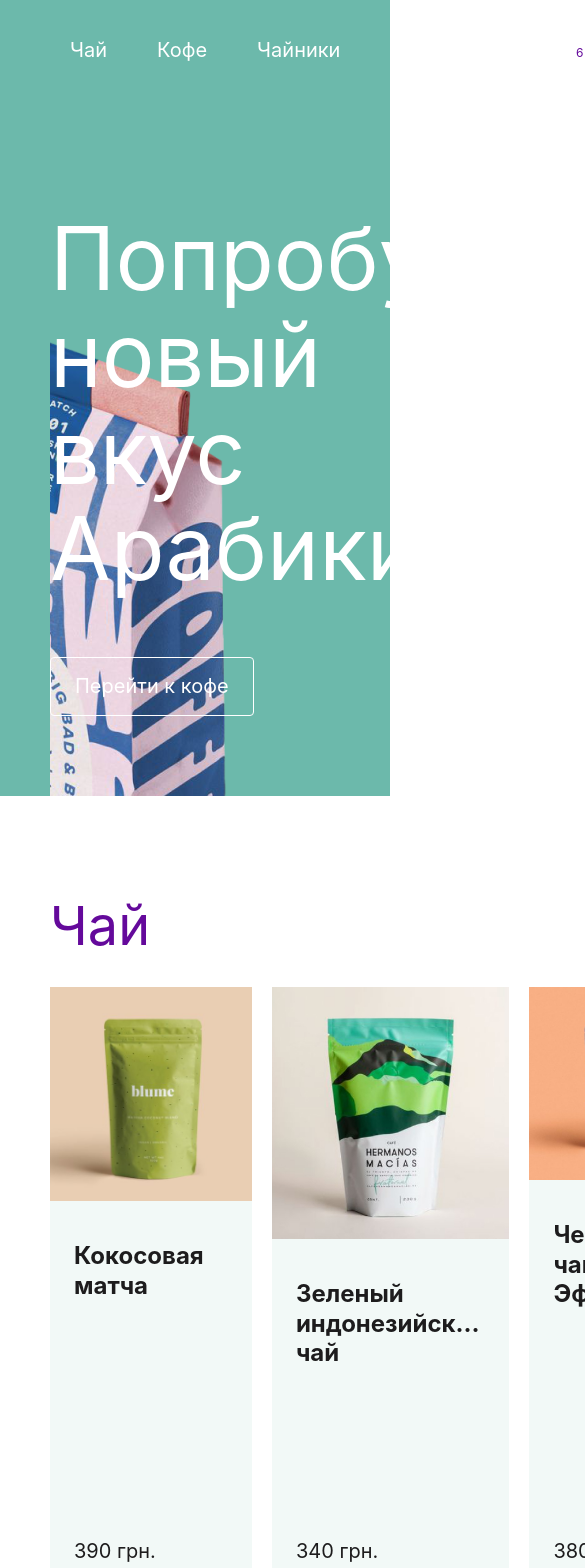
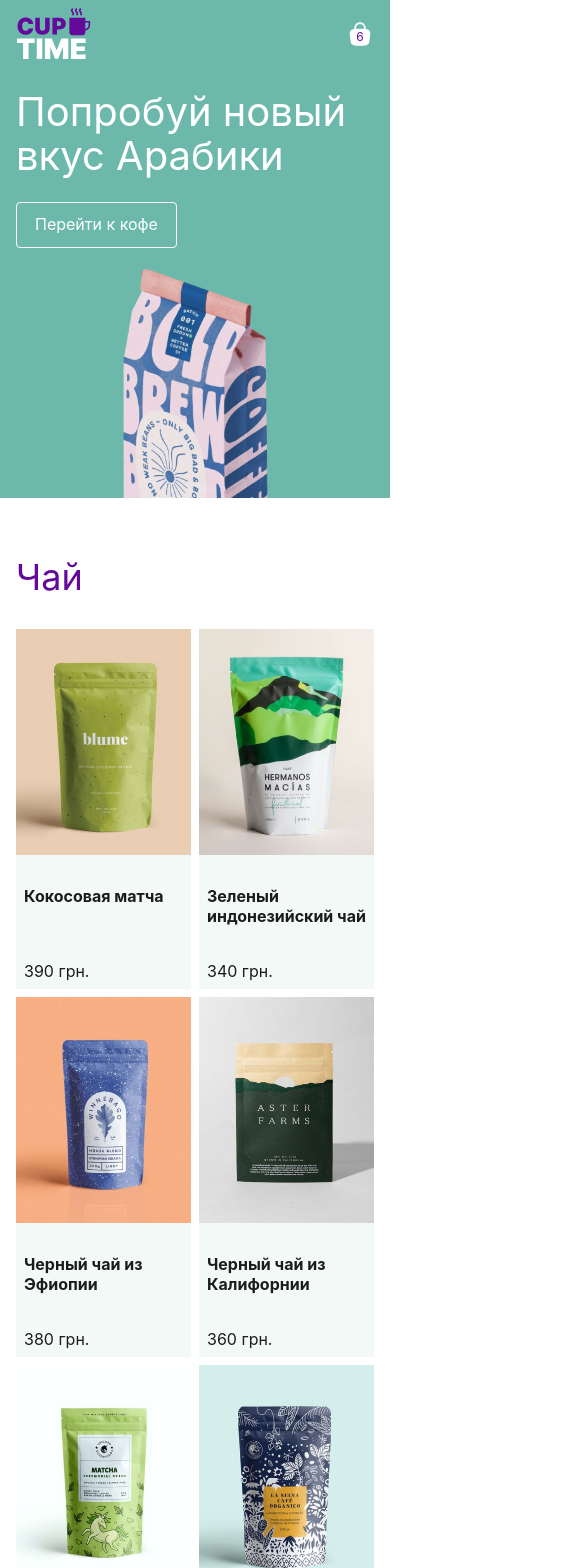
Before and after one commit to muteki-Ronin/cup-time, a React (Vite) app: page / in a window 390 px wide. Shown: the top 1568 px of the page, 585 px wide, since content can reach past the window. Built offline with nearby package versions, Linux system fonts and the light colour scheme; a web font is replaced by a local one.

Commit message:
add style

```diff
--- a/src/index.css
+++ b/src/index.css
@@ -58,10 +58,10 @@
 }
 
 .header__container {
-  max-width: 1392px;
+  max-width: 1352px;
   backdrop-filter: blur(60px);
   background: #6cb9ab;
-  padding: 12px 46px;
+  padding: 12px 26px;
   display: flex;
   justify-content: space-between;
   align-items: center;
@@ -142,6 +142,7 @@
   font-weight: 400;
   background: #f2f9f7;
   min-height: 600px;
+  height: 100%;
   display: flex;
   flex-direction: column;
   color: #1d1c1d;
@@ -189,37 +190,275 @@
   justify-content: space-between;
 }
 
-.footer__logo-link {
+.footer__logo {
+  font-size: 0;
 }
-.footer__logo {
+
+.footer__menu {
+  display: flex;
+  gap: 50px;
 }
-.footer__nav {
+
+.footer__info {
+  font-size: 16px;
 }
+
+.footer__copyright {
+  margin-top: 0;
+  margin-bottom: 17px;
+}
+
+.footer__description {
+  margin-top: 0;
+  margin-bottom: 3px;
+}
+
+.footer__developer {
+  margin-bottom: 3px;
+}
+
+.footer__developer:last-child {
+  margin-bottom: 0;
+}
+
+.footer__menu-link {
+  color: #ffffff;
+  text-decoration: none;
+  font-size: 20px;
+}
+
+.footer__email {
+  display: inline-block;
+  margin-top: o;
+  margin-bottom: 16px;
+}
+
+.footer__social {
+  display: flex;
+  gap: 12px;
+}
+
+
+@media (max-width: 1240px) {
+  .container {
+    padding: 0 42px;
+  }
+
+  .header {
+    padding: 0 20px;
+    top: 20px;
+  }
+
+  .header__container {
+    padding: 12px 22px;
+  }
+
+  .promo__container {
+    padding-top: 172px;
+    padding-bottom: 60px;
+    background-image: url("/public/image/bg-img-1024.png");
+    background-position: right 48px bottom 0;
+  }
+
+  .promo__title {
+    font-size: 70px;
+    margin-bottom: 40px;
+    max-width: 620px;
+  }
+
+  .product {
+    min-height: 450px;
+  }
+
   .footer__menu {
+    gap: 32px;
   }
-.footer__menu-item {
 }
+
+@media (max-width: 960px) {
+  .header__logo {
+    width: 78px;
+  }
+
+  .header__menu {
+    gap: 24;
+  }
+
+  .header__menu-link {
+    font-size: 16px;
+  }
+
+  .promo__container {
+    padding-top: 157px;
+    background-position: right bottom;
+    background-size: 203px;
+  }
+
+  .promo__title {
+    font-size: 54px;
+    max-width: 460px;
+  }
+
+  .promo__link {
+    padding: 12px 18px;
+    font-size: 16px;
+  }
+
+  .products {
+    padding: 80px 0;
+  }
+
+  .product__title {
+    font-size: 36px;
+    margin-bottom: 24px;
+  }
+
+  .products__list {
+    grid-template-columns: repeat(auto-fill, minmax(217px, 1fr));
+    gap: 16px;
+  }
+
+  .product {
+    min-height: 360px;
+  }
+
+  .product__title {
+    font-size: 20px;
+  }
+
+  .product__price {
+    font-size: 16px;
+  }
+
+  .footer {
+    padding: 40px 0;
+  }
+
+  .footer__menu {
+    gap: 24px;
+  }
+
   .footer__menu-link {
+    font-size: 16px;
   }
+
   .footer__info {
+    font-size: 12px;
   }
+
+  .footer__email {
+    font-size: 16px;
+    margin-bottom: 12px;
+  }
+}
+
+@media (max-width: 660px) {
+  .container {
+    padding: 0 16px;
+  }
+
+  .header {
+    top: 0;
+    padding: 0;
+  }
+
+  .header__container {
+    padding: 8px 16px;
+    gap: 16px;
+  }
+
+  .header__nav {
+    display: none;
+  }
+
+  .promo__container {
+    min-height: auto;
+    padding-top: 90px;
+    padding-bottom: 250px;
+    background-size: 145px;
+    background-position: center bottom;
+  }
+
+  .promo__title {
+    font-size: 40px;
+    min-width: 350px;
+    margin-bottom: 24px;
+  }
+
+  .promo__button {
+    padding: 12px 18px;
+    font-size: 16px;
+  }
+
+  .products {
+    padding: 60px 0;
+  }
+
+  .products__title {
+    font-size: 36px;
+  }
+
+  .products__list {
+    grid-template-columns: repeat(2, 1fr);
+    gap: 8px;
+  }
+
+  .product__image {
+    min-height: 226px;
+    object-fit: cover;
+  }
+
+  .product__content {
+    padding: 32px 8px 8px;
+  }
+
+  .product__title {
+    font-size: 16px;
+  }
+
+  .footer__container {
+    gap: 40px;
+    grid-template-columns: 1fr;
+  }
+
+  .footer__menu {
+    flex-direction: column;
+    gap: 16px;
+  }
+
+  .footer__info {
+    order: 1;
+  }
+
   .footer__copyright {
+    margin-top: 0;
+    margin-bottom: 17px;
   }
+
   .footer__description {
+    margin-top: 0;
+    margin-bottom: 3px;
   }
-.footer__developers {
+
+  .footer__developer {
+    margin-bottom: 3px;
   }
-.footer__developer {
+
+  .footer__developer:last-child {
+    margin-bottom: 0;
   }
-.footer__developer-link {
+
+  .footer__menu-link {
+    text-decoration: none;
+    font-size: 18px;
   }
-.footer__contacts {
+
+  .footer__email {
+    margin-bottom: 16px;
   }
-.footer__email {
+
+  .footer__social{
+    display: flex;
+    gap: 12px;
   }
-.footer__social {
 }
-.footer__social__item {
-}
-.footer__social-link {
-}
```
Also changed, not shown: public/image/bg-img-1024.png (added). Lines whose indentation alone changed are shown as unchanged.
